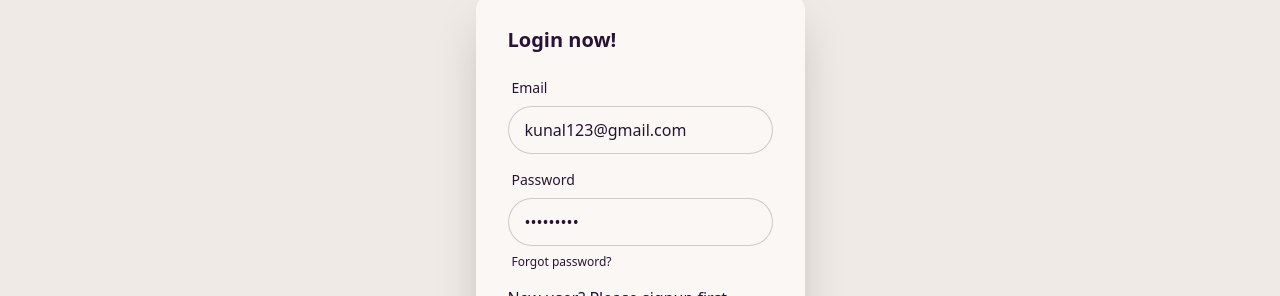
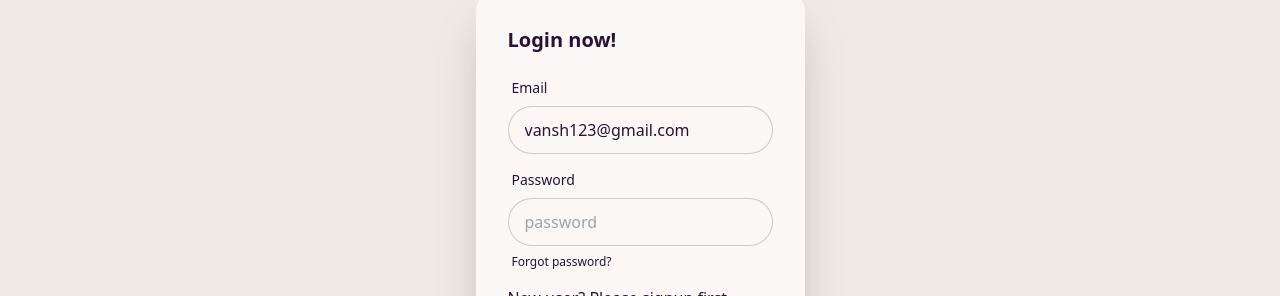
Before and after one commit to vansh0784/DevtinderUI, a React (Vite) app: page /login in a window 1280 px wide. Shown: the part 256-552 px from the top of the page. Built offline with nearby package versions, Linux system fonts and the light colour scheme; no server answers.

Commit message:
updating the last module

```diff
--- a/src/components/Login.jsx
+++ b/src/components/Login.jsx
@@ -4,8 +4,8 @@ import { useDispatch } from "react-redux";
 import { addUser } from "../utils/userSlice";
 import { useNavigate,Link } from "react-router";
 const Login = () => {
-    const [email,setEmail]=useState("kunal123@gmail.com");
-    const [password,setPassword]=useState("Kunal@123");
+    const [email,setEmail]=useState("vansh123@gmail.com");
+    const [password,setPassword]=useState("");
     const dispatch=useDispatch();
     const navigate=useNavigate();
     const handleSubmit=async(e)=>{
```
